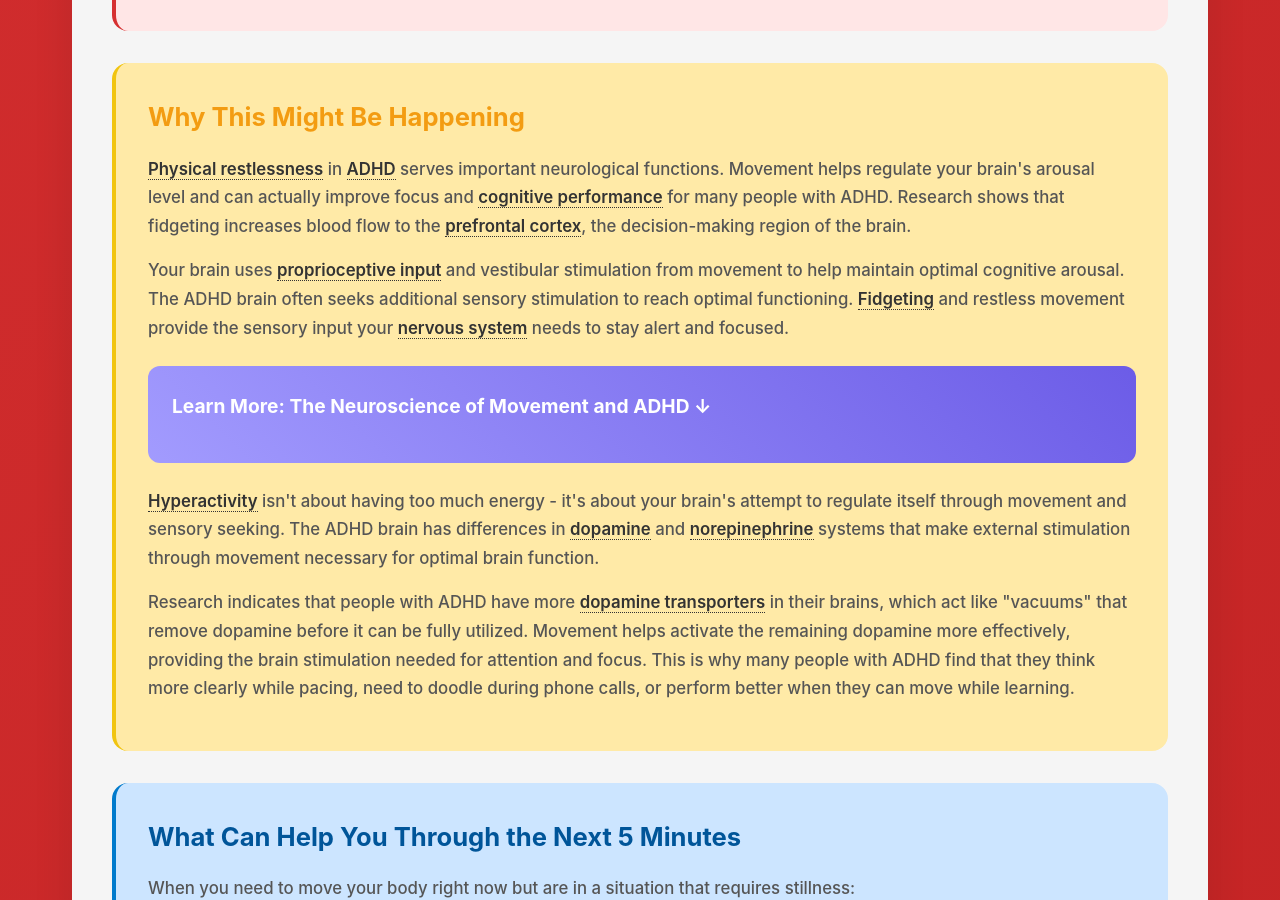
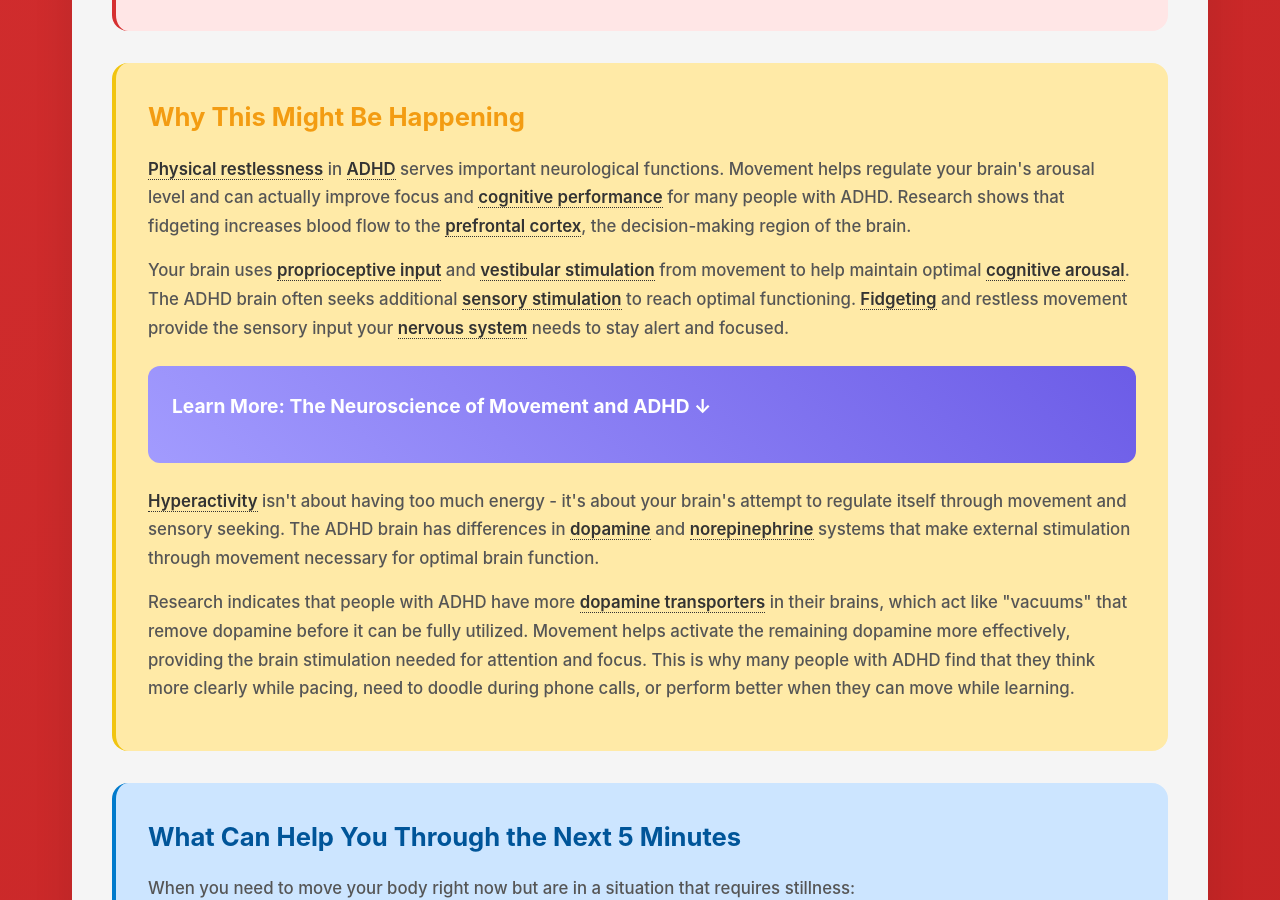
Before and after one commit to neurodivergent-survival-guide/neurodivergent-survival-guide, a Jekyll site: the page built from struggles/physical-restlessness.html, in a window 1280 px wide and 900 px high, scrolled down 1472 px. Built offline with Jekyll 4.4.1, drawn with Linux system fonts in a browser that asks for light colours.

Commit message:
Update physical-restlessness.html

```diff
--- a/struggles/physical-restlessness.html
+++ b/struggles/physical-restlessness.html
@@ -42,7 +42,7 @@
         <h2 id="why-this-happens">Why This Might Be Happening</h2>
         <p><span class="jargon">Physical restlessness<span class="tooltip">The need to move your body, fidget, or change positions frequently to maintain focus and comfort</span></span> in <span class="jargon">ADHD<span class="tooltip">Attention-Deficit/Hyperactivity Disorder - brain differences affecting attention, impulse control, and executive function</span></span> serves important neurological functions. Movement helps regulate your brain's arousal level and can actually improve focus and <span class="jargon">cognitive performance<span class="tooltip">How well your brain processes information, maintains attention, and executes tasks</span></span> for many people with ADHD. Research shows that fidgeting increases blood flow to the <span class="jargon">prefrontal cortex<span class="tooltip">Brain area responsible for executive functions including attention and working memory</span></span>, the decision-making region of the brain.</p>
 
-        <p>Your brain uses <span class="jargon">proprioceptive input<span class="tooltip">Sensory feedback from muscles and joints that helps you know where your body is in space</span></span> and vestibular stimulation from movement to help maintain optimal cognitive arousal. The ADHD brain often seeks additional sensory stimulation to reach optimal functioning. <span class="jargon">Fidgeting<span class="tooltip">Small, repetitive movements that help regulate attention and nervous energy</span></span> and restless movement provide the sensory input your <span class="jargon">nervous system<span class="tooltip">Your brain, spinal cord, and nerves that control movement and sensation</span></span> needs to stay alert and focused.</p>
+        <p>Your brain uses <span class="jargon">proprioceptive input<span class="tooltip">Sensory feedback from muscles and joints that helps you know where your body is in space</span></span> and <span class="jargon">vestibular stimulation<span class="tooltip">Input from your inner ear that affects balance and spatial awareness</span></span> from movement to help maintain optimal <span class="jargon">cognitive arousal<span class="tooltip">The level of brain activation needed for optimal functioning and attention</span></span>. The ADHD brain often seeks additional <span class="jargon">sensory stimulation<span class="tooltip">Input from touch, movement, sound, or other senses that help regulate brain function</span></span> to reach optimal functioning. <span class="jargon">Fidgeting<span class="tooltip">Small, repetitive movements that help regulate attention and nervous energy</span></span> and restless movement provide the sensory input your <span class="jargon">nervous system<span class="tooltip">Your brain, spinal cord, and nerves that control movement and sensation</span></span> needs to stay alert and focused.</p>
 
         <div class="learn-more" onclick="toggleLearnMore(this)">
             <h3>Learn More: The Neuroscience of Movement and ADHD ↓</h3>
```
